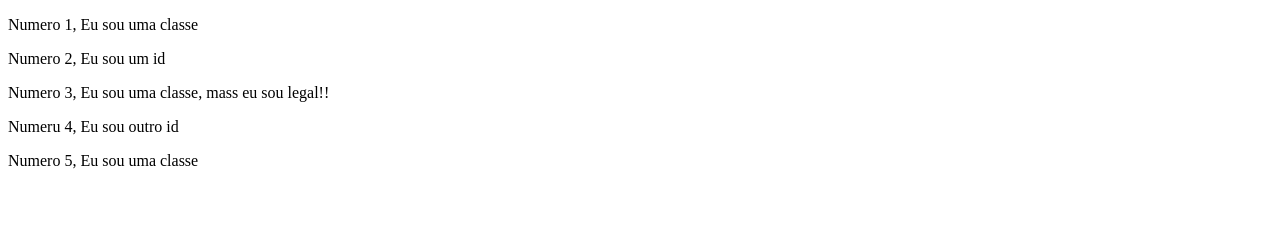
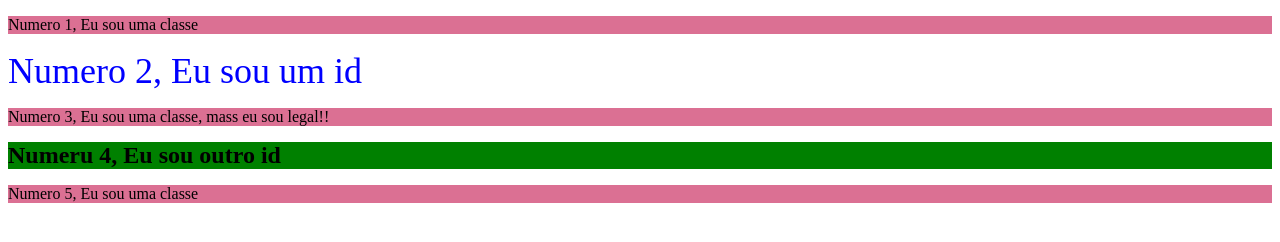
Before and after one commit to erikalps/css-foumdations, a plain HTML site: page projetos/class-id-selectos/index.html in a window 1280 px wide. Drawn offline with Linux system fonts and the light colour scheme.

Commit message:
atualizei o arquivo index.html estilizando os numeros

```diff
--- a/projetos/class-id-selectos/index.html
+++ b/projetos/class-id-selectos/index.html
@@ -1,14 +1,15 @@
 <!DOCTYPE html>
 <html lang="en">
     <head>
+        <link rel="stylesheet" href="styles.css">
         <meta charset="uft-8">
         <title> class selector</title>
     </head>
     <body>
-        <p>Numero 1, Eu sou uma classe </p>
-        <div>Numero 2, Eu sou um id</div>
-        <p>  Numero 3, Eu sou uma classe, mass eu sou legal!!</p>
-        <div>Numeru 4, Eu sou outro id</div>
-        <p> Numero 5, Eu sou uma classe </p>
+        <p class="impar">Numero 1, Eu sou uma classe </p>
+        <div id="dois">Numero 2, Eu sou um id</div>
+        <p class="impar">  Numero 3, Eu sou uma classe, mass eu sou legal!!</p>
+        <div id="quatro">Numeru 4, Eu sou outro id</div>
+        <p class="impar"> Numero 5, Eu sou uma classe </p>
     </body>
 </html>
--- a/projetos/class-id-selectos/styles.css
+++ b/projetos/class-id-selectos/styles.css
@@ -1,3 +1,14 @@
 .impar{
     background-color: palevioletred;
 }
+#dois{
+    color: blue;
+    font-size: 36px;
+
+}
+#quatro{
+    background-color: green;
+    font-size: 24px;
+    font-weight: bold;
+
+}
```
